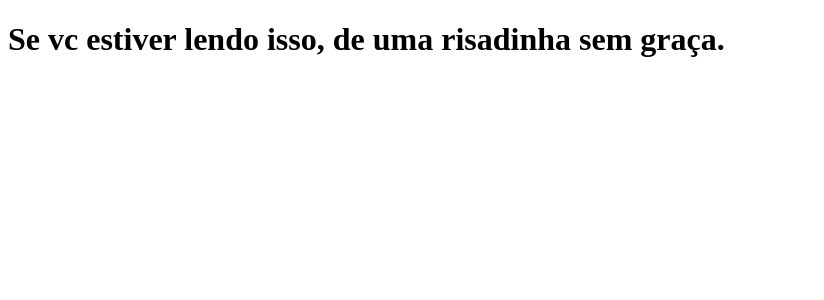
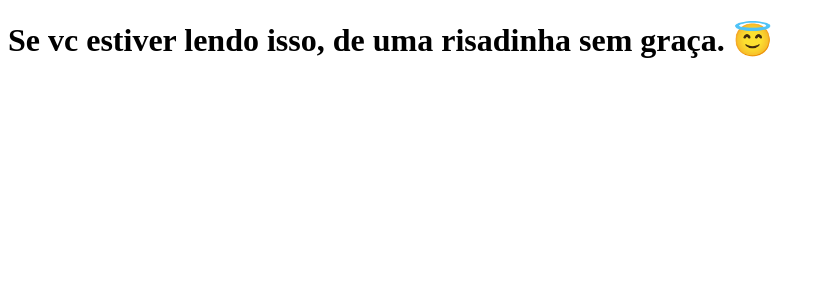
Before and after one commit to olnsbr/clone-tabnews, a Next.js app: page / in a window 1280 px wide. Shown: the top 300 px of the page, without its empty margins (0-824 px from the left). Built offline with nearby package versions, Linux system fonts and the light colour scheme.

Commit message:
modifica a frase

```diff
--- a/pages/index.js
+++ b/pages/index.js
@@ -1,5 +1,5 @@
 function Home(){
-    return <h1>Se vc estiver lendo isso, de uma risadinha sem graça.</h1>
+    return <h1>Se vc estiver lendo isso, de uma risadinha sem graça. 😇 </h1>
 }
 
 export default Home;
```
